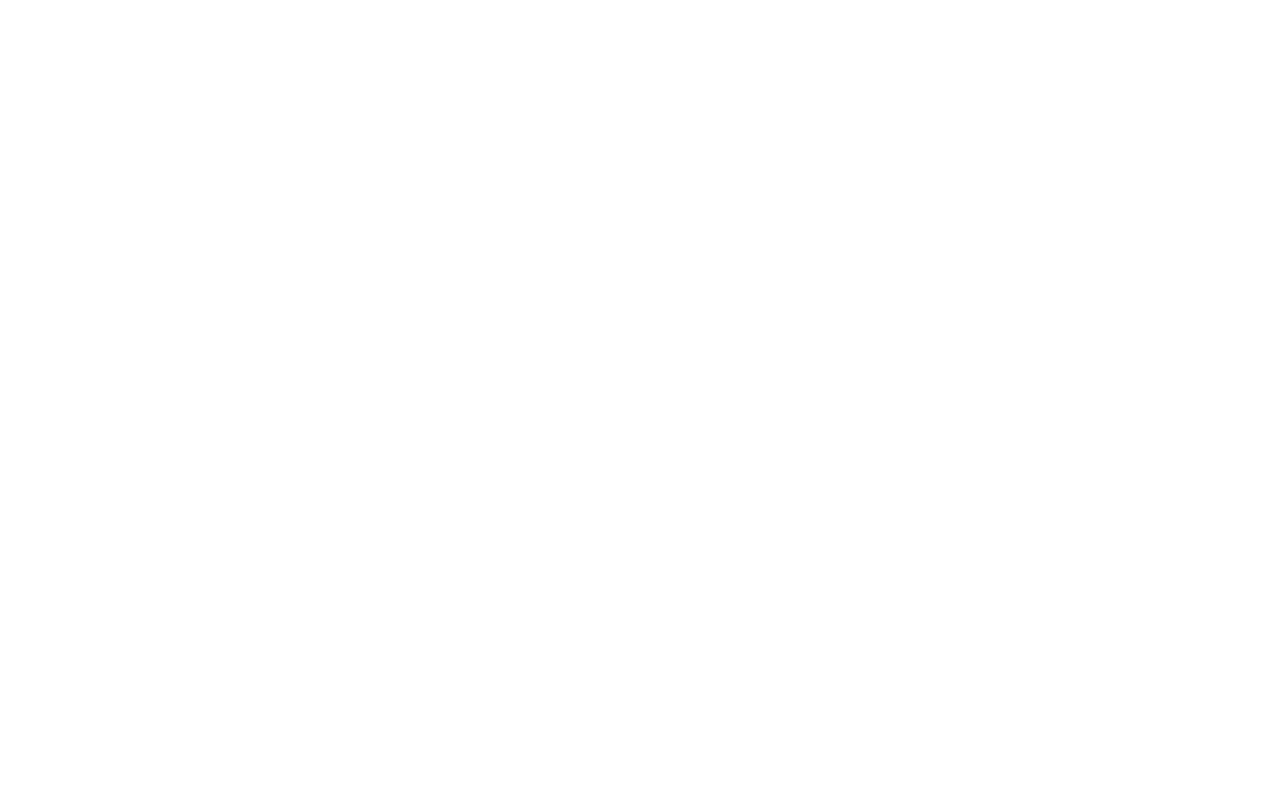
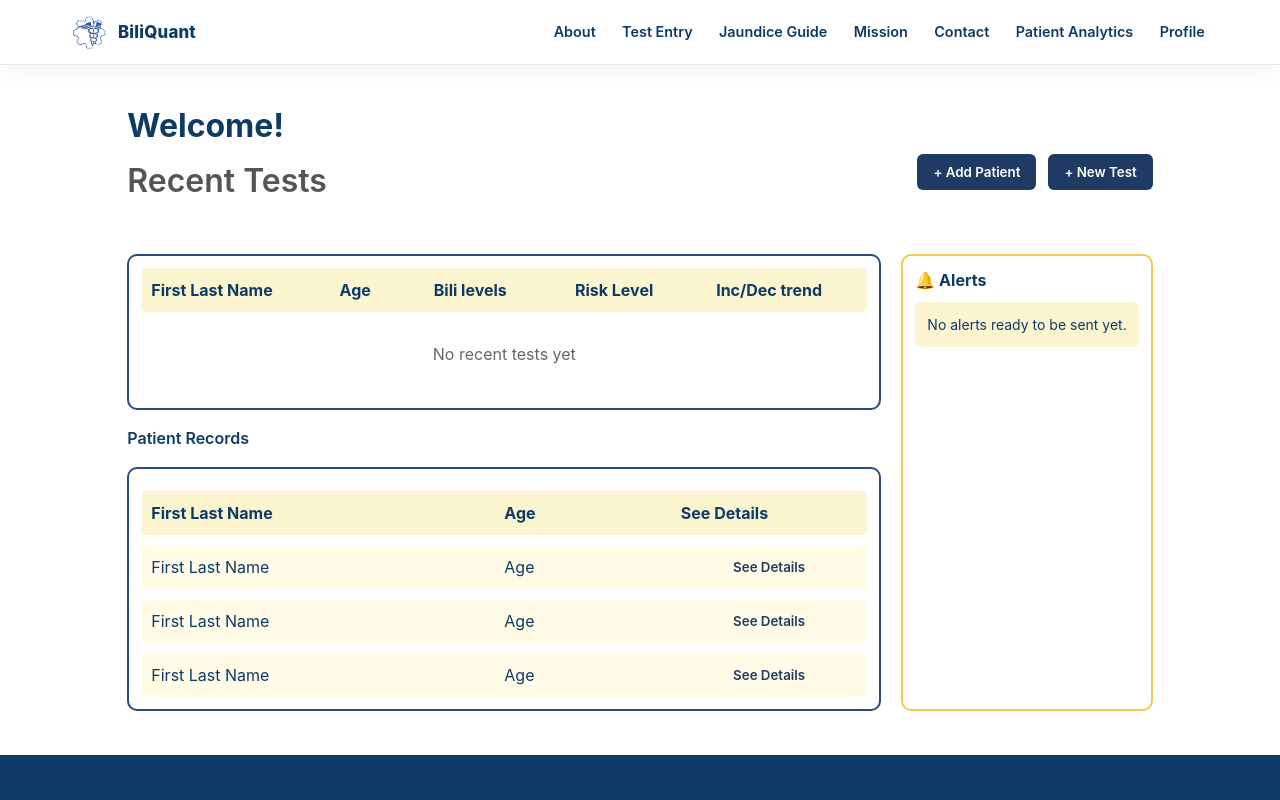
Before and after one commit to qbit-queensu/biliquant-app, a React (Vite) app in the folder bili-app/: page /home/dashboard in a window 1280 px wide. Before the commit this address had no page. Shown: the top 800 px of the page. Built offline with nearby package versions, Linux system fonts and the light colour scheme.

Commit message:
janky dashboard

```diff
--- a/bili-app/package.json
+++ b/bili-app/package.json
@@ -11,7 +11,7 @@
   },
   "dependencies": {
     "@supabase/supabase-js": "^2.90.1",
-    "motion": "^12.26.1",
+    "motion": "^12.29.0",
     "react": "^18.3.1",
     "react-dom": "^18.3.1",
     "react-router-dom": "^6.26.2"
--- a/bili-app/src/App.jsx
+++ b/bili-app/src/App.jsx
@@ -10,6 +10,7 @@ import "./App.css";
 import PatientAnalytics from "./pages/PatientAnalytics";
 import ChildProfile from "./pages/ChildProfile";
 import LogIn from "./pages/LogIn";
+import Dashboard from "./pages/Dashboard";
 
 function App() {
   return (
@@ -18,6 +19,7 @@ function App() {
 
       <Route path="/home" element={<MainLayout />}>
         <Route index element={<JaundiceGuide />} />
+        <Route path="dashboard" element={<Dashboard />} />
         <Route path="about_qbit" element={<AboutQBiT />} />
         <Route path="contact" element={<ContactUs />} />
         <Route path="jaundice" element={<JaundiceGuide />} />
--- /dev/null
+++ b/bili-app/src/pages/Dashboard.css
@@ -0,0 +1,133 @@
+.dashboard {
+  padding: 24px 80px;
+  font-family: Arial, sans-serif;
+}
+
+/* Header */
+.dashboard-header {
+  display: flex;
+  justify-content: space-between;
+  align-items: center;
+  margin-bottom: 20px;
+  font-size: 32px;
+}
+
+.subtitle {
+  margin-top: 4px;
+  font-weight: 600;
+}
+
+.dashboard-actions {
+  display: flex;
+  gap: 12px;
+}
+
+.primary-btn {
+  background-color: #1f3b64;
+  color: white;
+  border: none;
+  padding: 10px 16px;
+  border-radius: 6px;
+  font-weight: 600;
+  cursor: pointer;
+}
+
+.primary-btn:hover {
+  background-color: #162b4a;
+}
+
+/* Layout */
+.dashboard-content {
+  display: grid;
+  grid-template-columns: 3fr 1fr;
+  gap: 20px;
+}
+
+.left-column {
+  display: flex;
+  flex-direction: column;
+  gap: 20px;
+}
+
+/* Cards */
+.card {
+  border: 2px solid #2b4a7f;
+  border-radius: 10px;
+  padding: 12px;
+}
+
+.section-title {
+  margin: 0;
+}
+
+/* Tables */
+.table-header,
+.table-row {
+  display: grid;
+  align-items: center;
+  padding: 10px;
+  border-radius: 6px;
+}
+
+.five-col {
+  grid-template-columns: 2fr 1fr 1.5fr 1.5fr 1.5fr;
+}
+
+.three-col {
+  grid-template-columns: 2fr 1fr 1fr;
+}
+
+.table-header {
+  background-color: #fbf5cf;
+  font-weight: 700;
+}
+
+.table-row {
+  background-color: #fffbe6;
+  margin-top: 10px;
+}
+
+.table-row.header {
+  background-color: #fbf5cf;
+  font-weight: 700;
+}
+
+/* Buttons */
+.link-btn {
+  background: none;
+  border: none;
+  color: #1f3b64;
+  font-weight: 600;
+  cursor: pointer;
+}
+
+.link-btn:hover {
+  text-decoration: underline;
+}
+
+/* Empty state */
+.empty-state {
+  padding: 30px;
+  text-align: center;
+  color: #666;
+}
+
+/* Alerts */
+.alerts-card {
+  border: 2px solid #f2c94c;
+  border-radius: 10px;
+  padding: 12px;
+  height: 100%;
+}
+
+.alerts-header {
+  font-weight: 700;
+  margin-bottom: 10px;
+}
+
+.alerts-body {
+  background-color: #fbf5cf;
+  padding: 12px;
+  border-radius: 6px;
+  font-size: 14px;
+}
--- /dev/null
+++ b/bili-app/src/pages/Dashboard.jsx
@@ -0,0 +1,91 @@
+import { useNavigate } from "react-router-dom";
+import "./Dashboard.css";
+
+export default function Dashboard() {
+  const navigate = useNavigate();
+
+  return (
+    <div className="dashboard">
+      {/* Header */}
+      <div className="dashboard-header">
+        <div>
+          <h1>Welcome!</h1>
+          <p className="subtitle">Recent Tests</p>
+        </div>
+
+        <div className="dashboard-actions">
+          <button
+            className="primary-btn"
+            onClick={() => navigate("/add-patient")}
+          >
+            + Add Patient
+          </button>
+          <button
+            className="primary-btn"
+            onClick={() => navigate("/new-test")}
+          >
+            + New Test
+          </button>
+        </div>
+      </div>
+
+      <div className="dashboard-content">
+        {/* LEFT COLUMN */}
+        <div className="left-column">
+          {/* Recent Tests */}
+          <div className="card">
+            <div className="table-header five-col">
+              <span>First Last Name</span>
+              <span>Age</span>
+              <span>Bili levels</span>
+              <span>Risk Level</span>
+              <span>Inc/Dec trend</span>
+            </div>
+
+            <div className="empty-state">
+              No recent tests yet
+            </div>
+          </div>
+
+          {/* Patient Records */}
+          <h2 className="section-title">Patient Records</h2>
+          <div className="card">
+            <div
+              className="table-row three-col header"
+            >
+              <span>First Last Name</span>
+              <span>Age</span>
+              <span>See Details</span>
+            </div>
+
+            {[1, 2, 3].map((id) => (
+              <div
+                key={id}
+                className="table-row three-col"
+              >
+                <span>First Last Name</span>
+                <span>Age</span>
+                <button
+                  className="link-btn"
+                  onClick={() => navigate(`/patient/${id}`)}
+                >
+                  See Details
+                </button>
+              </div>
+            ))}
+          </div>
+        </div>
+
+        {/* RIGHT COLUMN */}
+        <div className="alerts-card">
+          <div className="alerts-header">
+            🔔 Alerts
+          </div>
+          <div className="alerts-body">
+            No alerts ready to be sent yet.
+          </div>
+        </div>
+      </div>
+    </div>
+  );
+}
--- a/bili-app/src/pages/LogIn.css
+++ b/bili-app/src/pages/LogIn.css
@@ -24,17 +24,19 @@
 .logo {
   width: 40px;
   margin-right: 10px;
+  margin-top: -75px;
 }
 
 .logo-text {
-  font-size: 28px;
-  font-weight: 700;
+  font-size: 35px;
+  font-weight: 500;
   color: #0e2a52;
+  margin-top: -61px;
 }
 
 /* HEADINGS */
 .welcome {
-  font-size: 32px;
+  font-size: 40px;
   font-weight: 600;
   color: #000;
   margin-bottom: 5px;
@@ -115,6 +117,6 @@
 }
 
 .right-img {
-  width: 60%;
+  width: 75%;
   border-radius: 10px;
 }
```
Also changed, not shown: bili-app/src/pages/LogIn.jsx (+5 -5 lines), bili-app/src/assets/loginImage.JPG (added).
